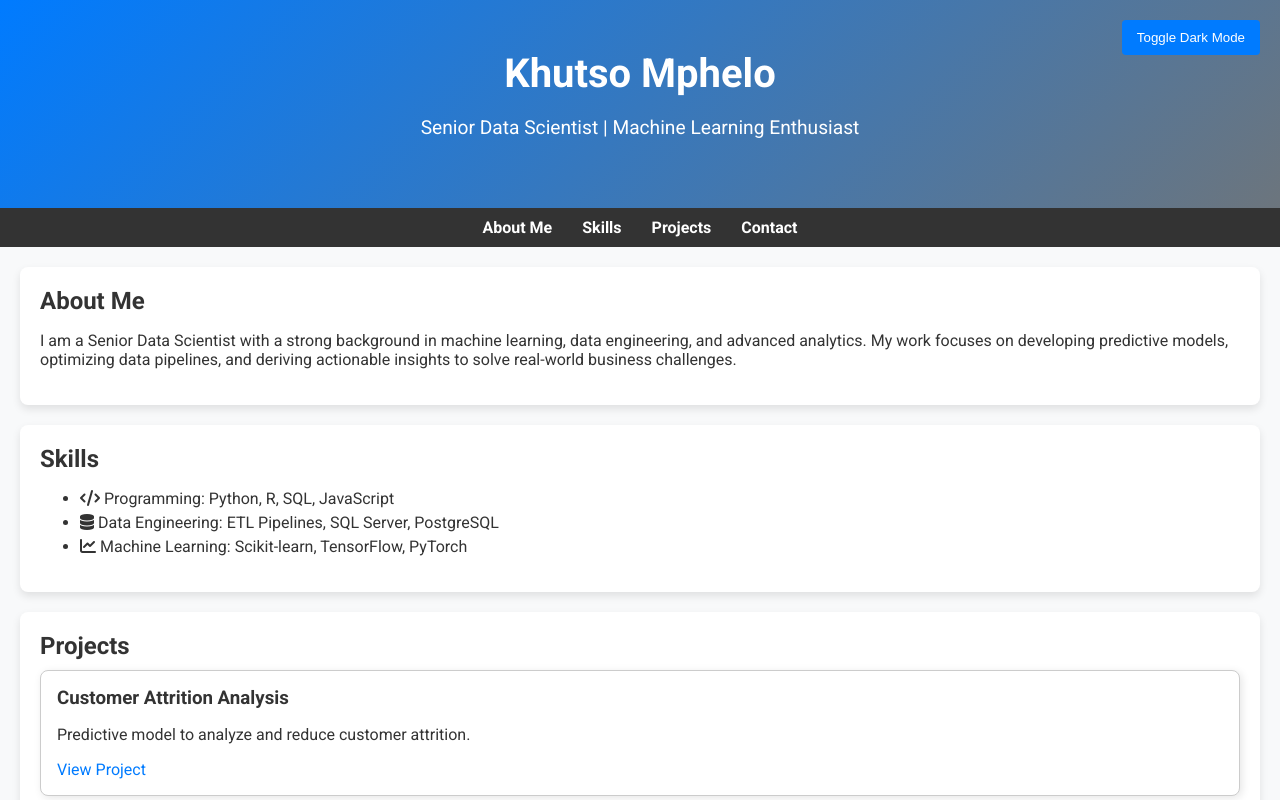
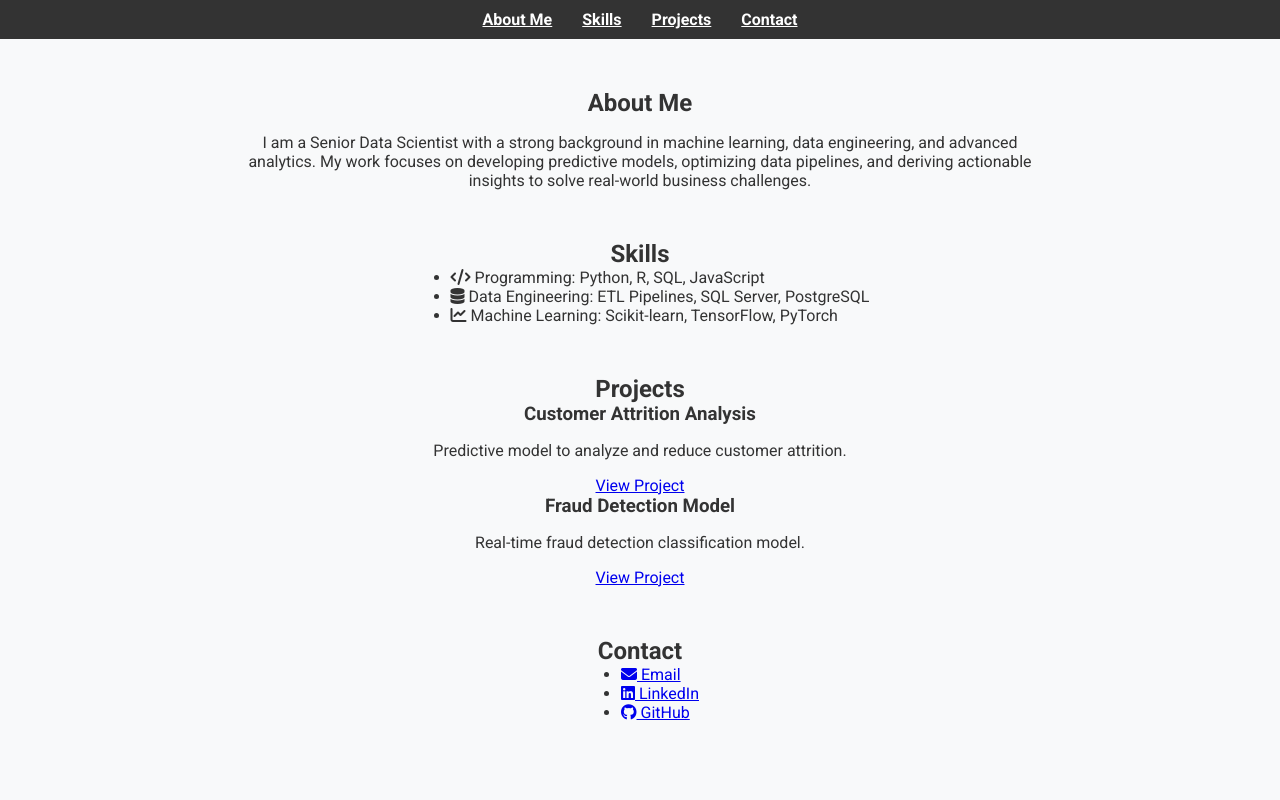
Before and after one commit to kimp10/kimp10.github.io, a plain HTML site: page index.html in a window 1280 px wide. Shown: the top 800 px of the page. Drawn offline with Linux system fonts and the light colour scheme.

Commit message:
Update index.html

```diff
--- a/index.html
+++ b/index.html
@@ -19,31 +19,14 @@
            margin: 0;
        }
        section {
-           margin: 20px;
-           padding: 20px;
-           background-color: white;
-           border-radius: 8px;
-           box-shadow: 0 4px 8px rgba(0, 0, 0, 0.1);
+           margin: 50px auto; /* Centers the sections horizontally and adds vertical space */
+           text-align: center; /* Centers the text content inside the sections */
+           max-width: 800px; /* Restricts the width for better readability */
        }
-       a {
-           color: #007bff;
-           text-decoration: none;
-       }
-       a:hover {
-           text-decoration: underline;
-       }
-       /* Hero Section */
-       .hero {
-           background: linear-gradient(135deg, #007bff, #6c757d);
-           color: white;
-           text-align: center;
-           padding: 50px 20px;
-       }
-       .hero h1 {
-           font-size: 2.5em;
-       }
-       .hero p {
-           font-size: 1.2em;
+       section ul {
+           text-align: left; /* Aligns the list items to the left */
+           display: inline-block; /* Centers the list block itself */
+           margin: 0 auto;
        }
        /* Navigation Bar */
        .navbar {
@@ -72,65 +55,9 @@
        .navbar ul li a:hover {
            color: #007bff;
        }
-       /* Skills Section */
-       .skills-list li {
-           margin: 5px 0;
-       }
-       /* Projects Section */
-       .project-card {
-           border: 1px solid #ccc;
-           border-radius: 8px;
-           padding: 16px;
-           margin: 10px 0;
-           background: #fff;
-           box-shadow: 2px 2px 8px rgba(0, 0, 0, 0.1);
-           transition: transform 0.3s ease, box-shadow 0.3s ease;
-       }
-       .project-card:hover {
-           transform: scale(1.05);
-           box-shadow: 0px 10px 20px rgba(0, 0, 0, 0.2);
-       }
-       /* Contact Section */
-       .contact-links li {
-           list-style: none;
-           margin: 10px 0;
-       }
-       .contact-links a {
-           font-size: 1.2em;
-       }
-       /* Dark Mode */
-       body.dark-mode {
-           background-color: #121212;
-           color: white;
-       }
-       body.dark-mode section {
-           background-color: #1f1f1f;
-           color: white;
-       }
-       body.dark-mode a {
-           color: #66b2ff;
-       }
-       .dark-mode-toggle {
-           position: fixed;
-           top: 20px;
-           right: 20px;
-           background-color: #007bff;
-           color: white;
-           border: none;
-           padding: 10px 15px;
-           border-radius: 4px;
-           cursor: pointer;
-       }
 </style>
 </head>
 <body>
-<!-- Dark Mode Toggle -->
-<button class="dark-mode-toggle" onclick="toggleDarkMode()">Toggle Dark Mode</button>
-<!-- Hero Section -->
-<div class="hero">
-<h1>Khutso Mphelo</h1>
-<p>Senior Data Scientist | Machine Learning Enthusiast</p>
-</div>
 <!-- Navigation Bar -->
 <nav class="navbar">
 <ul>
@@ -148,7 +75,7 @@
 <!-- Skills Section -->
 <section id="skills">
 <h2>Skills</h2>
-<ul class="skills-list">
+<ul>
 <li><i class="fas fa-code"></i> Programming: Python, R, SQL, JavaScript</li>
 <li><i class="fas fa-database"></i> Data Engineering: ETL Pipelines, SQL Server, PostgreSQL</li>
 <li><i class="fas fa-chart-line"></i> Machine Learning: Scikit-learn, TensorFlow, PyTorch</li>
@@ -157,12 +84,12 @@
 <!-- Projects Section -->
 <section id="projects">
 <h2>Projects</h2>
-<div class="project-card">
+<div>
 <h3>Customer Attrition Analysis</h3>
 <p>Predictive model to analyze and reduce customer attrition.</p>
 <a href="https://github.com/kimp10/attrition-analysis" target="_blank">View Project</a>
 </div>
-<div class="project-card">
+<div>
 <h3>Fraud Detection Model</h3>
 <p>Real-time fraud detection classification model.</p>
 <a href="https://github.com/kimp10/fraud-detection" target="_blank">View Project</a>
@@ -171,13 +98,11 @@
 <!-- Contact Section -->
 <section id="contact">
 <h2>Contact</h2>
-<ul class="contact-links">
+<ul>
 <li><a href="mailto:khutsomphelo@gmail.com"><i class="fas fa-envelope"></i> Email</a></li>
 <li><a href="https://www.linkedin.com/in/khutso-mphelo-datascientist/" target="_blank"><i class="fab fa-linkedin"></i> LinkedIn</a></li>
 <li><a href="https://github.com/kimp10" target="_blank"><i class="fab fa-github"></i> GitHub</a></li>
 </ul>
 </section>
-<!-- Link to External JavaScript -->
-<script src="script.js"></script>
 </body>
 </html>
```
